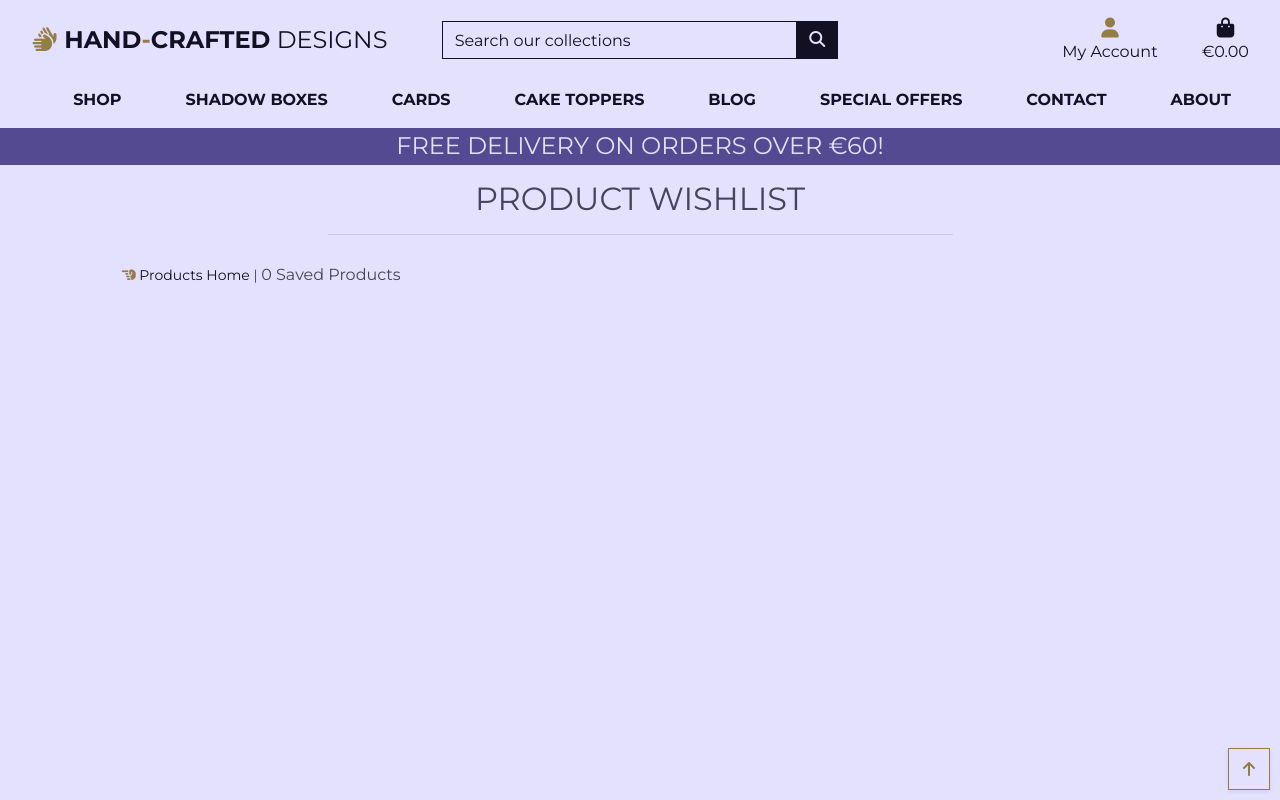
After one commit to JayaSurya-Dev/hand-crafted-paper-e-commerce, a Django app: page /profile/wishlist/ in a window 1280 px wide. The commit adds this page. Run offline with Django 3.2, Linux system fonts and the light colour scheme; the visitor is signed in with stand-in values (Sample User, id 1); data that the repository does not hold is empty; some libraries are stand-ins or nearby versions.

Commit message:
Add product wishlist functionality & template

```diff
--- a/blog/templates/blog/post_list.html
+++ b/blog/templates/blog/post_list.html
@@ -37,7 +37,7 @@
                             {% if search_term or current_categories or current_sorting != 'None_None' %}
                                 <span class="small"><a href="{% url 'products:product_list' %}" class="text-black"><i class="fas fa-hand-point-left text-brown"></i> Products Home</a> | </span>
                             {% endif %}
-                            {{ posts|length }} Articles{% if search_term %} found for <strong>"{{ search_term }}"</strong>{% endif %}
+                            {{ posts|length }} Article{{ posts|pluralize }}{% if search_term %} found for <strong>"{{ search_term }}"</strong>{% endif %}
                         </p>
                     </div>
                 </div>
--- a/products/forms.py
+++ b/products/forms.py
@@ -8,6 +8,7 @@ class ProductForm(forms.ModelForm):
     class Meta:
         model = Product
         fields = '__all__'
+        exclude = ('wishlist',)
 
     image = forms.ImageField(
         label='Image', required=False, widget=CustomClearableFileInput)
--- a/products/models.py
+++ b/products/models.py
@@ -1,4 +1,5 @@
 from django.db import models
+from django.contrib.auth.models import User
 from django.urls import reverse
 
 
@@ -57,6 +58,8 @@ class Product(models.Model):
     available = models.BooleanField(default=True)
     created_on = models.DateTimeField(auto_now_add=True)
     updated_on = models.DateTimeField(auto_now=True)
+    wishlist = models.ManyToManyField(User, related_name='wishlist',
+                                      blank=True, default=None)
 
     class Meta:
         """
--- a/products/templates/products/list.html
+++ b/products/templates/products/list.html
@@ -52,7 +52,7 @@
                             {% if search_term or current_categories or current_sorting != 'None_None' %}
                                 <span class="small"><a href="{% url 'products:product_list' %}" class="text-black"><i class="fas fa-hand-point-left text-brown"></i> Products Home</a> | </span>
                             {% endif %}
-                            {{ products|length }} Products{% if search_term %} found for <strong>"{{ search_term }}"</strong>{% endif %}
+                            {{ products|length }} Product{{ products|pluralize }}{% if search_term %} found for <strong>"{{ search_term }}"</strong>{% endif %}
                         </p>
                     </div>
                 </div>
--- a/products/views.py
+++ b/products/views.py
@@ -84,10 +84,14 @@ def product_detail(request, product_id, slug):
                                 pk=product_id,
                                 slug=slug,
                                 available=True)
+    wished = False
+    if product.wishlist.filter(id=request.user.id).exists():
+        wished = True
 
     template = ["products/detail.html"]
     context = {
         'product': product,
+        'wished': wished,
     }
 
     return render(request, template, context)
--- /dev/null
+++ b/profiles/templates/profiles/wishlist.html
@@ -0,0 +1,127 @@
+{% extends "base.html" %}
+{% load static %}
+
+{% block extra_title %}
+    {% if category %} | {{ category.friendly_name }} {% else %} | Wishlist {% endif %}
+{% endblock extra_title %}
+
+{% block page_header %}
+    <div class="container header-container">
+        <div class="row">
+            <div class="col"></div>
+        </div>
+    </div>
+{% endblock page_header %}
+
+{% block content %}
+    <div class="overlay"></div>
+    <div class="container-fluid">
+        <div class="row">
+            <div class="col text-center mt-3">
+                <h2 class="logo-font">
+                    {% if category %} {{ category.friendly_name }} {% else %} Product Wishlist {% endif %}
+                    {% for cc in current_categories %}
+                    <a class="category-badge text-decoration-none" href="{% url 'products:product_list' %}?category={{ cc.name }}">
+                        <span class="p-2 mt-2 badge badge-white text-black rounded-0 border border-dark">{{ cc.friendly_name }}</span>
+                    </a>
+                    {% endfor %}
+                    <hr class="w-50 mb-1">
+                </div>
+            </div>
+            <div class="row">
+                <div class="product-container col-10 offset-1">
+                    <div class="row mt-1 mb-2">
+                        <div class="col-12 col-md-6 order-md-first">
+                            <p class="text-black75 mt-3 text-center text-md-left">
+                                {% if search_term or current_categories or current_sorting != 'None_None' %}
+                                    <span class="small"><a href="{% url 'products:product_list' %}" class="text-black"><i class="fas fa-hand-point-left text-brown"></i> Products Home</a> | </span>
+                                {% endif %}
+                                {{ new_wish|length }} Saved Product{{ new_wish|pluralize }}{% if search_term %} found for <strong>"{{ search_term }}"</strong>{% endif %}
+                            </p>
+                        </div>
+                    </div>
+                    <div class="row">
+                        {% for product in new_wish %}
+                            <main class="col-sm-6 col-md-6 col-lg-4 col-xl-3">
+                                <article class="card h-100 border-0">
+                                    {% if product.image %}
+                                    <a href="{{ product.get_absolute_url }}">
+                                        <img class="card-img-top img-fluid" src="{{ product.image.url }}" alt="{{ product.name }}">
+                                    </a>
+                                    {% else %}
+                                    <a href="{{ product.get_absolute_url }}">
+                                        <img class="card-img-top img-fluid" src="{{ MEDIA_URL }}noimage.png" alt="{{ product.name }}">
+                                    </a>
+                                    {% endif %}
+                                    <div class="card-body pb-0">
+                                        <p class="mb-0">
+                                        <a class="text-link" href="{{ product.get_absolute_url }}">
+                                            {{ product.name }}
+                                        </a>
+                                        </p>
+                                    </div>
+                                    <div class="card-footer bg-white pt-0 border-0 text-left">
+                                        <div class="row">
+                                            <div class="col">
+                                                <p class="lead mb-0 text-left font-weight-bold">€{{ product.price }}</p>
+                                                {% if product.category %}
+                                                <p class="small mt-1 mb-0">
+                                                    <a class="text-muted" href="{% url 'products:product_list' %}?category={{ product.category.name }}">
+                                                        <i class="fas fa-tag mr-1"></i>{{ product.category.friendly_name }}
+                                                    </a>
+                                                </p>
+                                                {% endif %}
+                                                {% if product.rating %}
+                                                    <small class="text-muted"><i class="fas fa-star mr-1"></i>{{ product.rating }} / 5</small>
+                                                {% else %}
+                                                    <small class="text-muted">No Rating</small>
+                                                {% endif %}
+                                                <small class="ml-3">                     <a class="text-info" href="{% url 'products:product_detail' product.id product.slug %}">Buy</a> |
+                                                <a class="text-danger" href="{% url 'profiles:wish_add' product.id product.slug %}">Remove</a>
+
+                                                </small>
+                                            </div>
+                                        </div>
+                                    </div>
+                                </article>
+                            </main>
+                            {% if forloop.counter|divisibleby:1 %}
+                                <div class="col-12 d-sm-none mb-5">
+                                    <hr>
+                                </div>
+                            {% endif %}
+                            {% if forloop.counter|divisibleby:2 %}
+                                <div class="col-12 d-none d-sm-block d-md-block d-lg-none mb-5">
+                                    <hr>
+                                </div>
+                            {% endif %}
+                            {% if forloop.counter|divisibleby:3 %}
+                                <div class="col-12 d-none d-lg-block d-xl-none mb-5">
+                                    <hr>
+                                </div>
+                            {% endif %}
+                            {% if forloop.counter|divisibleby:4 %}
+                                <div class="col-12 d-none d-xl-block mb-5">
+                                    <hr>
+                                </div>
+                            {% endif %}
+                        {% endfor %}
+                    </div>
+                </div>
+            </div>
+        </div>
+        <div class="btt-button shadow-sm rounded-0 border border-brown">
+            <a href="#0,0" class="btt-link d-flex h-100 text-brown">
+                <i class="fas fa-arrow-up text-brown mx-auto my-auto"></i>
+            </a>
+        </div>
+    {% endblock content %}
+
+    {% block postloadjs %}
+        {{ block.super }}
+        <script>
+            $('.btt-link').click(function(e) {
+                window.scrollTo(0,0)
+            })
+        </script>
+    {% endblock postloadjs %}
--- a/profiles/urls.py
+++ b/profiles/urls.py
@@ -1,10 +1,15 @@
 from django.urls import path
 from . import views
+
 
 app_name = 'profiles'
 
 urlpatterns = [
     path('', views.profile, name='profile'),
+    path('wish/<int:product_id>/<slug:slug>/',
+         views.wish_add, name='wish_add'),
+    path('wishlist/',
+         views.wish_list, name='wish_list'),
     path('order_history/<order_number>',
          views.order_history,
          name='order_history'),
--- a/profiles/views.py
+++ b/profiles/views.py
@@ -1,4 +1,6 @@
-from django.shortcuts import render, get_object_or_404
+from django.shortcuts import (
+    render, redirect,
+    reverse, get_object_or_404)
 from django.contrib import messages
 from django.contrib.auth.decorators import login_required
 
@@ -6,6 +8,29 @@ from .models import UserProfile
 from .forms import UserProfileForm
 
 from checkout.models import Order
+from products.models import Product
+
+
+@login_required
+def wish_list(request):
+    new_wish = Product.objects.filter(wishlist=request.user)
+    template = 'profiles/wishlist.html'
+    context = {
+        'new_wish': new_wish,
+    }
+    return render(request, template, context)
+
+
+@login_required
+def wish_add(request, product_id, slug):
+    product = get_object_or_404(Product, id=product_id, slug=slug)
+    if product.wishlist.filter(id=request.user.id).exists():
+        product.wishlist.remove(request.user)
+    else:
+        product.wishlist.add(request.user)
+
+    return redirect(reverse('products:product_detail',
+                            args=[product.id, product.slug]))
 
 
 @login_required
--- a/templates/base.html
+++ b/templates/base.html
@@ -78,8 +78,12 @@
                             <a href="{% url 'products:add_product' %}" class="dropdown-item">Product Management</a>
                         {% endif %}
                         <a href="{% url 'profiles:profile' %}" class="dropdown-item">My Profile</a>
+                        <a href="{% url 'profiles:wish_list' %}" class="dropdown-item">
+                            <i class="fas fa-heart"></i> Wishlist</a>
                         <a href="{% url 'account_logout' %}" class="dropdown-item">Logout</a>
                     {% else %}
+                        <a href="{% url 'account_login' %}" class="dropdown-item">
+                        <i class="fas fa-heart"></i> Wishlist</a>
                         <a href="{% url 'account_signup' %}" class="dropdown-item">Register</a>
                         <a href="{% url 'account_login' %}" class="dropdown-item">Login</a>
                     {% endif %}
--- a/templates/includes/mobile-top-header.html
+++ b/templates/includes/mobile-top-header.html
@@ -34,9 +34,11 @@
     <div class="dropdown-menu border-0" aria-labelledby="user-options">
         {% if request.user.is_authenticated %}
             {% if request.user.is_superuser %}
-                <a href="{% url 'products:add_product' %}" class="dropdown-item">Product Management</a>
+                <a href="{% url 'products:add_product' %}" class="dropdown-item">Management</a>
             {% endif %}
             <a href="#" class="dropdown-item">My Profile</a>
+            <a href="{% url 'profiles:wish_list' %}" class="dropdown-item">
+                <i class="fas fa-heart"></i> Wishlist</a>
             <a href="{% url 'account_logout' %}" class="dropdown-item">Logout</a>
         {% else %}
             <a href="{% url 'account_signup' %}" class="dropdown-item">Register</a>
```
Also changed, not shown: products/templates/products/detail.html (+14 -1 lines), products/migrations/0003_product_wishlist.py (added).
